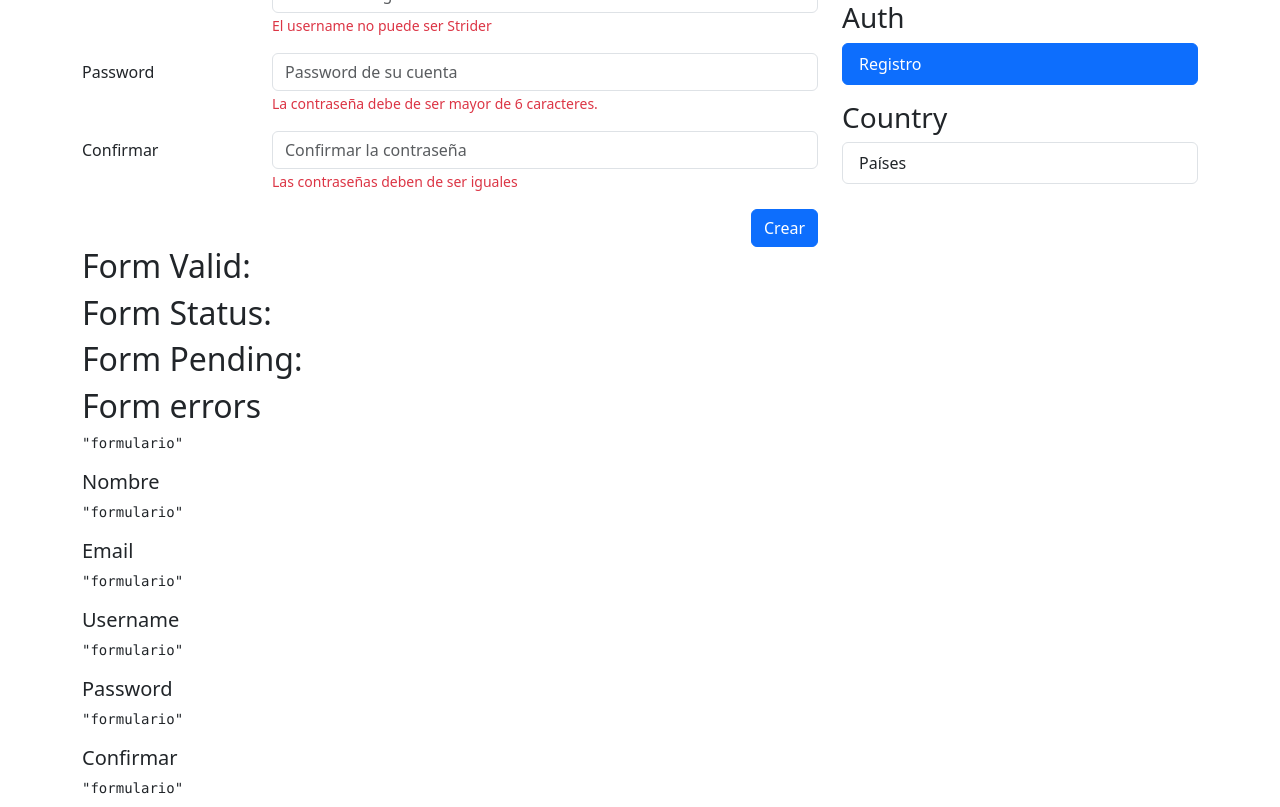
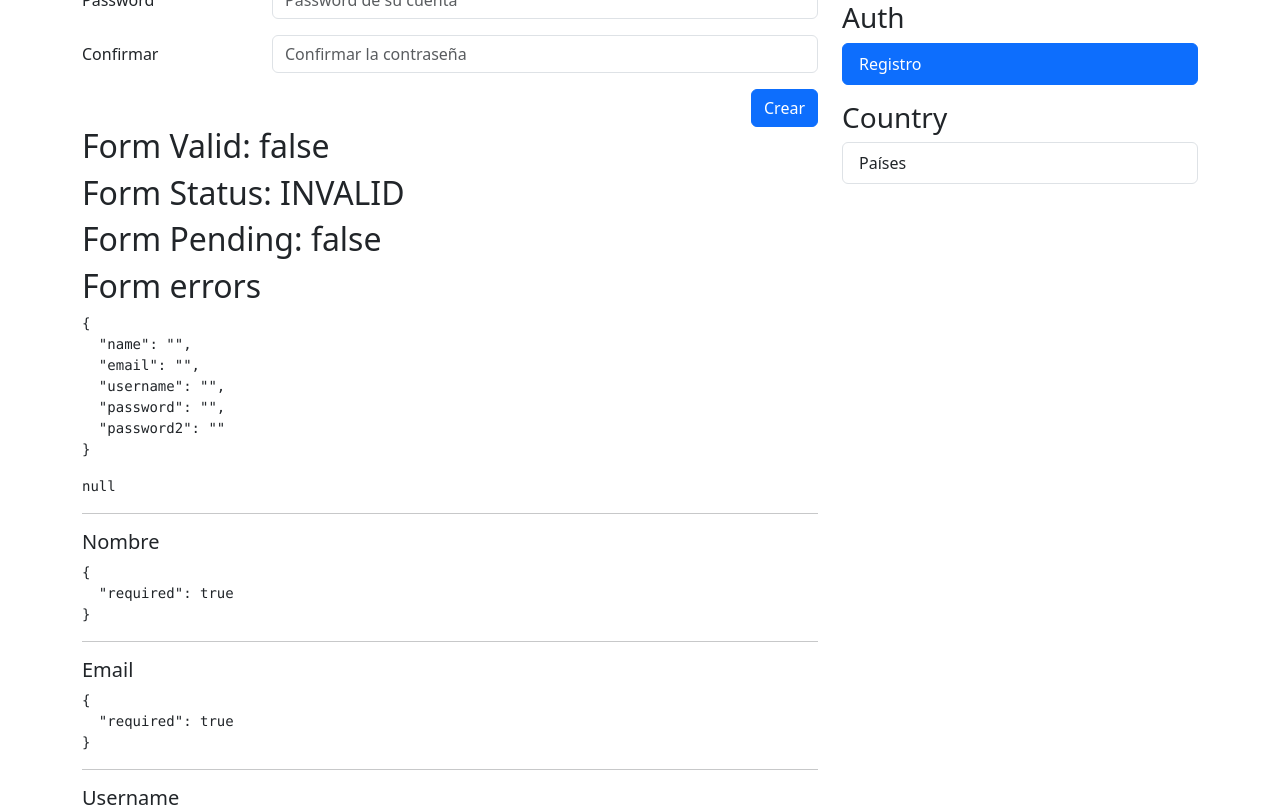
Before and after one commit to gallopelado/formularios-reactivos, an Angular app: page /auth/sign-up in a window 1280 px wide. Shown: the part 300-1107 px from the top of the page. Built offline with nearby package versions, Linux system fonts and the light colour scheme.

Commit message:
* creación del componente y formulario * mapeo del componente con su plantilla * corrección de switches page component

```diff
--- a/src/app/auth/pages/register-page/register-page.component.html
+++ b/src/app/auth/pages/register-page/register-page.component.html
@@ -4,7 +4,7 @@
 <div class="row">
     <div class="col">
 
-        <form autocomplete="off">
+        <form autocomplete="off" [formGroup]="myForm" (ngSubmit)="onSubmit()">
 
             <!-- Nombre -->
             <div class="row mb-3">
@@ -12,11 +12,14 @@
                 <div class="col-sm-9">
                     <input type="text"
                            class="form-control"
-                           placeholder="Nombre del usuario">
+                           placeholder="Nombre del usuario"
+                           formControlName="name">
 
+                    @if ( formUtils.isValidField(myForm, 'name') ) {
                       <span class="form-text text-danger">
                           Debe de ser en formato de nombre y apellido
                       </span>
+                    }
                 </div>
             </div>
 
@@ -26,10 +29,14 @@
                 <div class="col-sm-9">
                     <input type="email"
                            class="form-control"
-                           placeholder="Email del usuario">
+                           placeholder="Email del usuario"
+                           formControlName="email">
+
+                    @if ( formUtils.isValidField(myForm, 'email') ) {
                       <span class="form-text text-danger">
                           mensaje de error del email
                       </span>
+                    }
                 </div>
             </div>
 
@@ -39,10 +46,14 @@
                 <div class="col-sm-9">
                     <input type="text"
                            class="form-control"
-                           placeholder="Nombre código del usuario">
+                           placeholder="Nombre código del usuario"
+                           formControlName="username">
+
+                    @if ( formUtils.isValidField(myForm, 'username') ) {
                       <span class="form-text text-danger">
                            El username no puede ser Strider
                       </span>
+                    }
                 </div>
             </div>
 
@@ -52,11 +63,14 @@
                 <div class="col-sm-9">
                     <input type="password"
                            class="form-control"
-                           placeholder="Password de su cuenta">
+                           placeholder="Password de su cuenta"
+                           formControlName="password">
 
+                    @if ( formUtils.isValidField(myForm, 'password') ) {
                       <span class="form-text text-danger">
                            La contraseña debe de ser mayor de 6 caracteres.
                       </span>
+                    }
                 </div>
             </div>
 
@@ -66,11 +80,14 @@
                 <div class="col-sm-9">
                     <input type="password"
                            class="form-control"
-                           placeholder="Confirmar la contraseña">
+                           placeholder="Confirmar la contraseña"
+                           formControlName="password2">
 
+                    @if ( formUtils.isValidField(myForm, 'password2') ) {
                       <span class="form-text text-danger">
                            Las contraseñas deben de ser iguales
                       </span>
+                    }
                 </div>
             </div>
 
@@ -90,24 +107,25 @@
 </div>
 
 
-<h2>Form Valid: </h2>
-<h2>Form Status: </h2>
-<h2>Form Pending: </h2>
+<h2>Form Valid: {{ myForm.valid }}</h2>
+<h2>Form Status: {{ myForm.status }}</h2>
+<h2>Form Pending: {{ myForm.pending }}</h2>
 <h2>Form errors</h2>
-<pre>{{ 'formulario' | json }}</pre>
-
+<pre>{{ myForm.value| json }}</pre>
+<pre>{{ myForm.errors | json }}</pre>
+<hr>
 <h5>Nombre</h5>
-<pre>{{ 'formulario' | json }}</pre>
-
+<pre>{{ myForm.controls['name'].errors | json }}</pre>
+<hr>
 <h5>Email</h5>
-<pre>{{ 'formulario' | json }}</pre>
-
+<pre>{{ myForm.controls['email'].errors | json }}</pre>
+<hr>
 <h5>Username</h5>
-<pre>{{ 'formulario' | json }}</pre>
-
+<pre>{{ myForm.controls['username'].errors | json }}</pre>
+<hr>
 
 <h5>Password</h5>
-<pre>{{ 'formulario' | json }}</pre>
-
+<pre>{{ myForm.controls['password'].errors | json }}</pre>
+<hr>
 <h5>Confirmar</h5>
-<pre>{{ 'formulario' | json }}</pre>
+<pre>{{ myForm.controls['password2'].errors | json }}</pre>
--- a/src/app/auth/pages/register-page/register-page.component.ts
+++ b/src/app/auth/pages/register-page/register-page.component.ts
@@ -1,9 +1,36 @@
 import { JsonPipe } from '@angular/common';
-import { Component } from '@angular/core';
+import { Component, inject } from '@angular/core';
+import { FormBuilder, FormGroup, ReactiveFormsModule, Validators } from '@angular/forms';
+import { FormUtils } from '../../../utils/form-utils';
 
 @Component({
   selector: 'app-register-page',
-  imports: [JsonPipe],
+  imports: [JsonPipe, ReactiveFormsModule],
   templateUrl: './register-page.component.html',
 })
-export class RegisterPageComponent { }
+export class RegisterPageComponent {
+
+  //! Tarea
+  /**
+   * name -> obligatorio
+   * email -> obligatorio y un email (Validators.email?)
+   * username -> obligatorio, minlength 6
+   * password -> obligatorio, minlength 6
+   * password2 -> obligatorio, minlength 6
+   */
+  private fb = inject(FormBuilder);
+  formUtils = FormUtils;
+
+  myForm: FormGroup = this.fb.group({
+    name: ['', [Validators.required]],
+    email: ['', [Validators.required, Validators.email]],
+    username: ['', [Validators.required, Validators.minLength(6)]],
+    password: ['', [Validators.required, Validators.minLength(6)]],
+    password2: ['', [Validators.required]],
+  });
+
+  onSubmit() {
+    console.log(this.myForm.value);
+    this.myForm.markAllAsTouched();
+  }
+}
--- a/src/app/reactive/pages/switches-page/switches-page.component.ts
+++ b/src/app/reactive/pages/switches-page/switches-page.component.ts
@@ -12,7 +12,7 @@
   private fb = inject(FormBuilder);
   formUtils = FormUtils;
 
-  myForm: FormGroup = this. fb.group({
+  myForm: FormGroup = this.fb.group({
     gender: ['M', [Validators.required]],
     wantNotificacions: [true],
     termsAndConditions: [false, [Validators.requiredTrue]],
```
Lines whose indentation alone changed are shown as unchanged.
